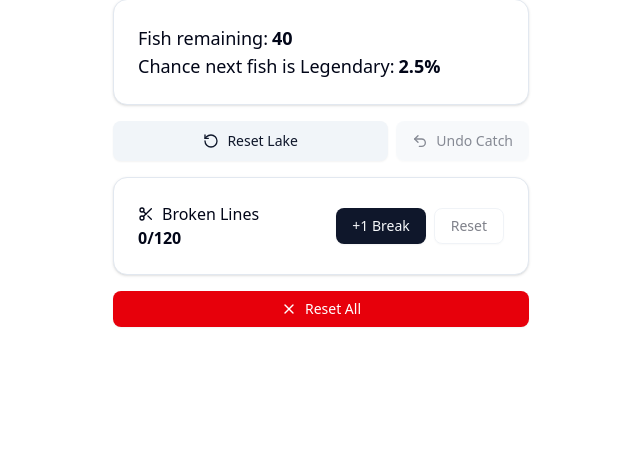
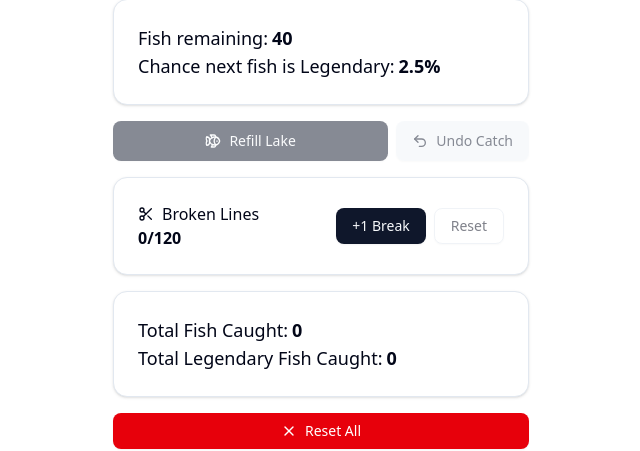
Before and after one commit to ksun4176/archero2-fish-companion, a Next.js app: page /archero2-fish-companion/ in a window 1280 px wide. Shown: the part 355-806 px from the top of the page, without its empty margins (319-959 px from the left). Built offline with nearby package versions, Linux system fonts and the light colour scheme.

Commit message:
Add section to count total fihs

```diff
--- a/app/page.tsx
+++ b/app/page.tsx
@@ -1,7 +1,7 @@
 "use client"
 
 import React, { useState, useEffect } from 'react';
-import { RotateCcw, Info, Undo2, Scissors, X } from 'lucide-react';
+import { Info, Undo2, Scissors, X, Fish } from 'lucide-react';
 import { Button } from '@/components/ui/button';
 import { Card, CardContent } from '@/components/ui/card';
 import Image from 'next/image'
@@ -56,16 +56,29 @@ const getFishBgColor = (fishType: FishType) => {
       return 'bg-button-fish-legendary';
   }
 }
+const getBlankCounts = () => {
+  return {
+    [FishType.SMALLRARE]: 0,
+    [FishType.MEDIUMRARE]: 0,
+    [FishType.LARGERARE]: 0,
+    [FishType.SMALLEPIC]: 0,
+    [FishType.LARGEEPIC]: 0,
+    [FishType.LEGENDARY]: 0,
+  }
+}
 
-type LakeData = {
+type TotalData = {
   fishCounts: ReturnType<typeof getFishCounts>,
-  actionStack: FishType[]
+}
+type LakeData = TotalData & {
+  actionStack: FishType[],
 }
 
 type StoredState = {
   currentLake: Lake,
   numThreads: number,
-  lakesData: {[lake in Lake]: LakeData}
+  lakesData: {[lake in Lake]: LakeData},
+  totalData: {[lake in Lake]: TotalData},
 }
 
 export default function Home() {
@@ -76,6 +89,12 @@ export default function Home() {
     [Lake.SUNSET]: { fishCounts: getFishCounts(Lake.SUNSET), actionStack: [] },
     [Lake.OCEANIC]: { fishCounts: getFishCounts(Lake.OCEANIC), actionStack: [] },
     [Lake.POLAR]: { fishCounts: getFishCounts(Lake.POLAR), actionStack: [] },
+  });
+  const [totalData, setTotalData] = useState<{[lake in Lake]: TotalData}>({
+    [Lake.LAKEHOUSE]: { fishCounts: getBlankCounts() },
+    [Lake.SUNSET]: { fishCounts: getBlankCounts() },
+    [Lake.OCEANIC]: { fishCounts: getBlankCounts() },
+    [Lake.POLAR]: { fishCounts: getBlankCounts() },
   });
   const [showInfo, setShowInfo] = useState(false);
 
@@ -103,6 +122,17 @@ export default function Home() {
           })
           return current;
         })
+        setTotalData(prev => {
+          const current = { ...prev }
+          Object.keys(data.totalData || {}).forEach(key => {
+            const lake = key   as Lake;
+            current[lake] = {
+              ...current[lake],
+              ...data.totalData[lake]
+            }
+          })
+          return current;
+        })
       } catch {
         console.warn('Failed to load saved state');
       }
@@ -114,12 +144,31 @@ export default function Home() {
     const state: StoredState = {
       currentLake,
       numThreads,
-      lakesData
+      lakesData,
+      totalData
     };
     localStorage.setItem('fishingTracker', JSON.stringify(state));
-  }, [currentLake, numThreads, lakesData]);
+  }, [currentLake, numThreads, lakesData, totalData]);
 
-const getNumUncaughtFish = (lake: Lake) => {
+  const getTotalCaughtInfo = () => {
+    let totalCaught = 0;
+    let totalLegCaught = 0;
+    Object.values(totalData).forEach(lake => {
+      Object.keys(lake.fishCounts).forEach(key => {
+        const fishType = key as FishType;
+        const count = lake.fishCounts[fishType];
+        totalCaught += count
+        if (fishType === FishType.LEGENDARY) {
+          totalLegCaught += count
+        }
+      })
+    })
+    return {
+      totalCaught,
+      totalLegCaught
+    }
+  }
+  const getNumUncaughtFish = (lake: Lake) => {
     const fishCounts = lakesData[lake].fishCounts;
     let total = 0;
     Object.values(fishCounts).forEach(count => {
@@ -148,6 +197,7 @@ const getNumUncaughtFish = (lake: Lake) => {
     }
   }
 
+  const totalInfo = getTotalCaughtInfo();
   const currentLakesData = lakesData[currentLake];
   const { fishCounts: currentFishCounts, actionStack: currentActionStack } = currentLakesData;
   const currentOddsInfo = getOddsInfo(currentLake);
@@ -161,13 +211,24 @@ const getNumUncaughtFish = (lake: Lake) => {
       }
     }));
   };
+  const updateTotalData = (lake: Lake, fishType: FishType, change: number) => {
+    setTotalData(prev => ({
+      ...prev,
+      [lake]: {
+        fishCounts: {
+          ...prev[lake].fishCounts,
+          [fishType]: prev[lake].fishCounts[fishType] + change
+        }
+      }
+    }));
+  }
 
   const handleLakeChange = (newLake: Lake) => {
     if (!newLake) { return; }
     setCurrentLake(newLake);
   };
 
-  const resetCurrentLake = () => {
+  const refillCurrentLake = () => {
     updateLakeData(currentLake, {
       fishCounts: getFishCounts(currentLake),
       actionStack: []
@@ -185,6 +246,7 @@ const getNumUncaughtFish = (lake: Lake) => {
         fishCounts: newCounts,
         actionStack: [...currentActionStack]
       });
+      updateTotalData(currentLake, type, 1);
     }
   };
 
@@ -199,6 +261,7 @@ const getNumUncaughtFish = (lake: Lake) => {
         fishCounts: newCounts,
         actionStack: [...currentActionStack]
       });
+      updateTotalData(currentLake, lastType, -1);
     }
   };
 
@@ -221,6 +284,13 @@ const getNumUncaughtFish = (lake: Lake) => {
       };
     });
     setLakesData(resetData);
+    const resetTotalData: Record<Lake, TotalData> = {} as Record<Lake, TotalData>;
+    Object.values(Lake).forEach(lake => {
+      resetTotalData[lake] = {
+        fishCounts: getBlankCounts(),
+      };
+    });
+    setTotalData(resetTotalData);
     resetThreads();
   };
 
@@ -328,14 +398,14 @@ const getNumUncaughtFish = (lake: Lake) => {
 
       <div className='flex gap-2 mb-4'>
         <Button
-          onClick={resetCurrentLake}
-          variant={getNumUncaughtFish(currentLake) === 0 ? "default": "secondary"}
+          onClick={refillCurrentLake}
+          disabled={getNumUncaughtFish(currentLake) > 0}
           size="lg"
           className='flex-1'
-          aria-label="Reset current lake"
+          aria-label="Refill current lake"
         >
-          <RotateCcw size={14} />
-          Reset Lake
+          <Fish size={14} />
+          Refill Lake
         </Button>
         <Button
           onClick={undoLastAction}
@@ -376,6 +446,19 @@ const getNumUncaughtFish = (lake: Lake) => {
         </CardContent>
       </Card>
 
+      <Card className="mb-4">
+        <CardContent className='text-lg'>
+          <div className="flex items-center gap-1">
+            Total Fish Caught:
+            <span className="font-bold">{totalInfo.totalCaught}</span>
+          </div>
+          <div className="flex items-center gap-1">
+            Total Legendary Fish Caught:
+            <span className="font-bold">{totalInfo.totalLegCaught}</span>
+          </div>
+        </CardContent>
+      </Card>
+
       <Button
         onClick={resetAll}
         variant="destructive"
```
